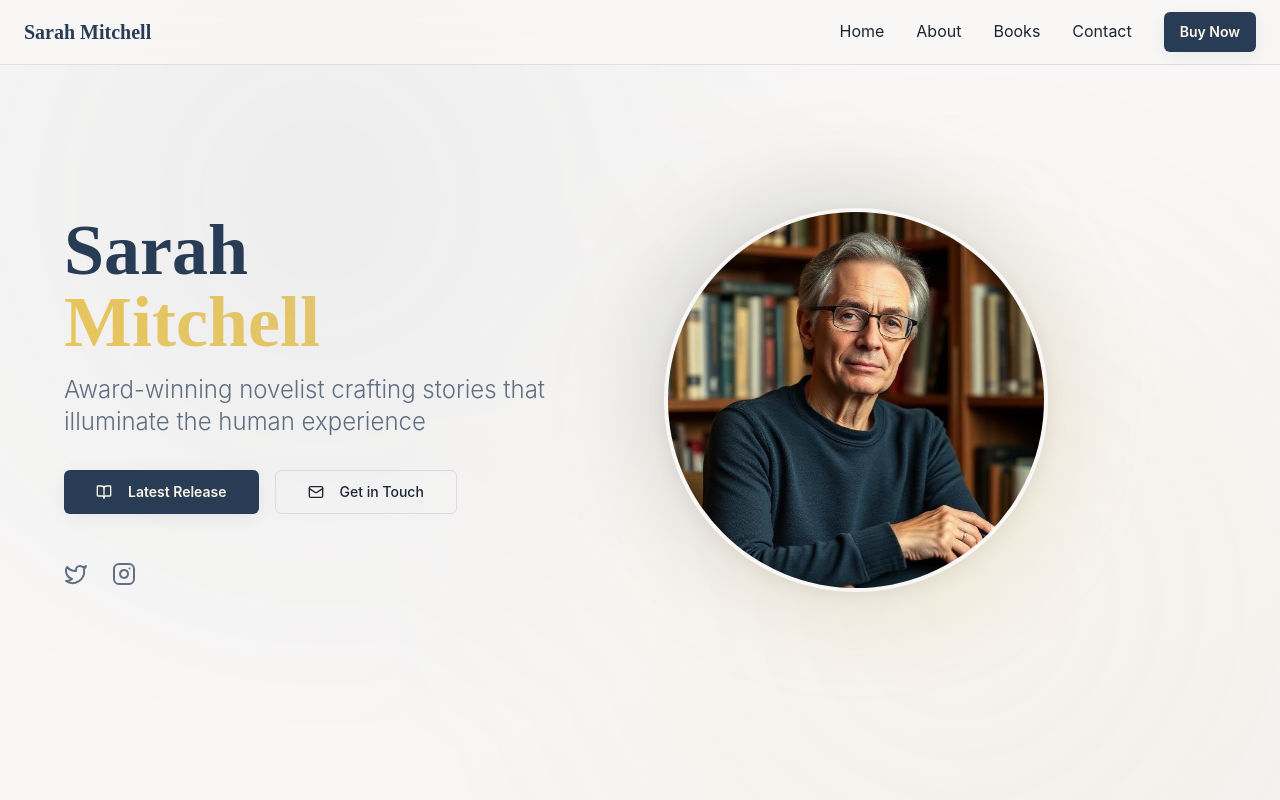
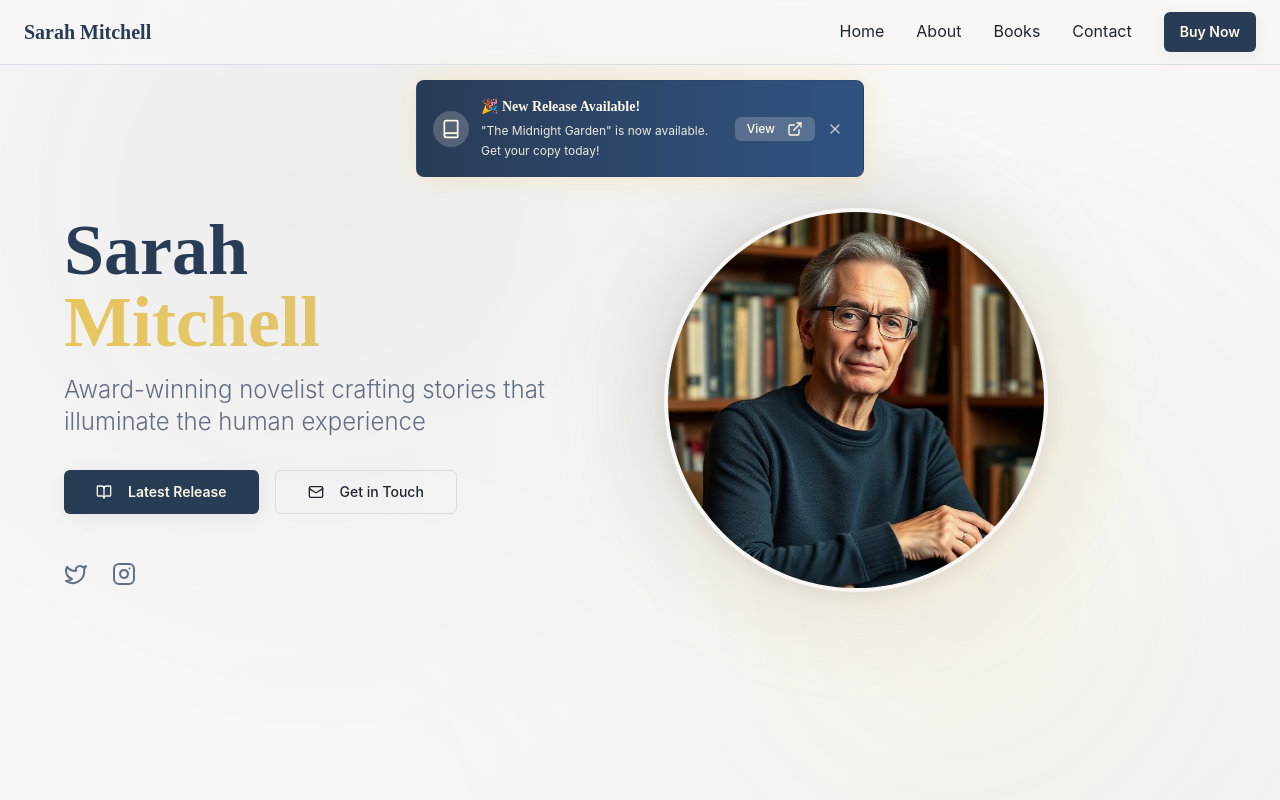
Before and after one commit to prabaltripathi10/authorportfolio, a React (Vite) app: page / in a window 1280 px wide. Shown: the top 800 px of the page. Built offline with nearby package versions, Linux system fonts and the light colour scheme.

Commit message:
Add new release popup
Add a small popup at the top of the page to showcase the new release book.

```diff
--- /dev/null
+++ b/src/components/NewReleasePopup.tsx
@@ -0,0 +1,76 @@
+import { useState, useEffect } from "react";
+import { X, Book, ExternalLink } from "lucide-react";
+import { Button } from "@/components/ui/button";
+
+const NewReleasePopup = () => {
+  const [isVisible, setIsVisible] = useState(false);
+
+  useEffect(() => {
+    // Show popup after a short delay
+    const timer = setTimeout(() => {
+      setIsVisible(true);
+    }, 1500);
+
+    return () => clearTimeout(timer);
+  }, []);
+
+  const handleClose = () => {
+    setIsVisible(false);
+  };
+
+  const scrollToBooks = () => {
+    const element = document.getElementById('books');
+    if (element) {
+      element.scrollIntoView({ behavior: 'smooth' });
+    }
+    setIsVisible(false);
+  };
+
+  if (!isVisible) return null;
+
+  return (
+    <div className="fixed top-20 left-1/2 transform -translate-x-1/2 z-50 animate-fade-in">
+      <div className="bg-gradient-to-r from-primary to-primary-glow text-primary-foreground rounded-lg shadow-glow border border-primary/20 max-w-md mx-4">
+        <div className="p-4 flex items-center gap-3">
+          {/* Book Icon */}
+          <div className="bg-primary-foreground/20 rounded-full p-2 flex-shrink-0">
+            <Book className="w-5 h-5" />
+          </div>
+
+          {/* Content */}
+          <div className="flex-1 min-w-0">
+            <h3 className="font-semibold text-sm mb-1">
+              🎉 New Release Available!
+            </h3>
+            <p className="text-xs opacity-90 leading-relaxed">
+              "The Midnight Garden" is now available. Get your copy today!
+            </p>
+          </div>
+
+          {/* Actions */}
+          <div className="flex items-center gap-2 flex-shrink-0">
+            <Button
+              variant="secondary"
+              size="sm"
+              onClick={scrollToBooks}
+              className="text-xs px-3 py-1 h-auto bg-primary-foreground/20 hover:bg-primary-foreground/30 text-primary-foreground border-primary-foreground/30"
+            >
+              <span>View</span>
+              <ExternalLink className="w-3 h-3 ml-1" />
+            </Button>
+
+            <button
+              onClick={handleClose}
+              className="text-primary-foreground/70 hover:text-primary-foreground transition-colors p-1"
+              aria-label="Close notification"
+            >
+              <X className="w-4 h-4" />
+            </button>
+          </div>
+        </div>
+      </div>
+    </div>
+  );
+};
+
+export default NewReleasePopup;
--- a/src/pages/Index.tsx
+++ b/src/pages/Index.tsx
@@ -1,4 +1,5 @@
 import Navbar from "@/components/Navbar";
+import NewReleasePopup from "@/components/NewReleasePopup";
 import { AuthorHero } from "@/components/AuthorHero";
 import { AboutSection } from "@/components/AboutSection";
 import { BookCard } from "@/components/BookCard";
@@ -11,6 +12,9 @@ const Index = () => {
     <main className="min-h-screen">
       {/* Navigation */}
       <Navbar />
+
+      {/* New Release Popup */}
+      <NewReleasePopup />
 
       {/* Hero Section */}
       <section id="home">
```
